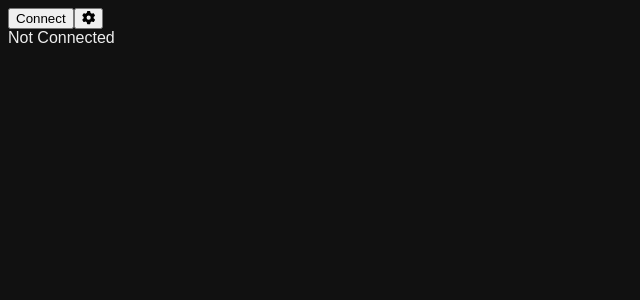
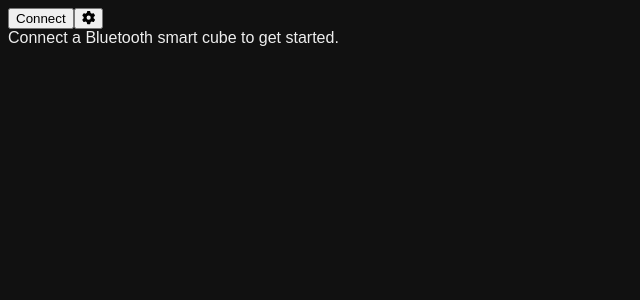
Before and after one commit to AlphaSheep/smartcube-3style, a React (Vite) app: page / in a window 1280 px wide. Shown: the top 300 px of the page, without its empty margins (0-640 px from the left). Built offline with nearby package versions, Linux system fonts and the light colour scheme.

Commit message:
Update not connected message

```diff
--- a/src/components/not-connected-message.tsx
+++ b/src/components/not-connected-message.tsx
@@ -1,5 +1,7 @@
 import React from "react";
 
 export default function NotConnectedMessage() {
-  return <div>Not Connected</div>
+  return <div className="not-connected-message">
+    Connect a Bluetooth smart cube to get started.
+  </div>
 }
```
